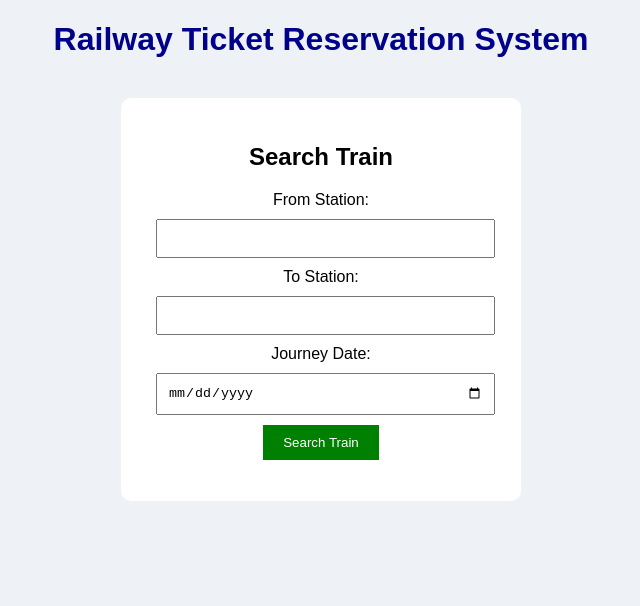
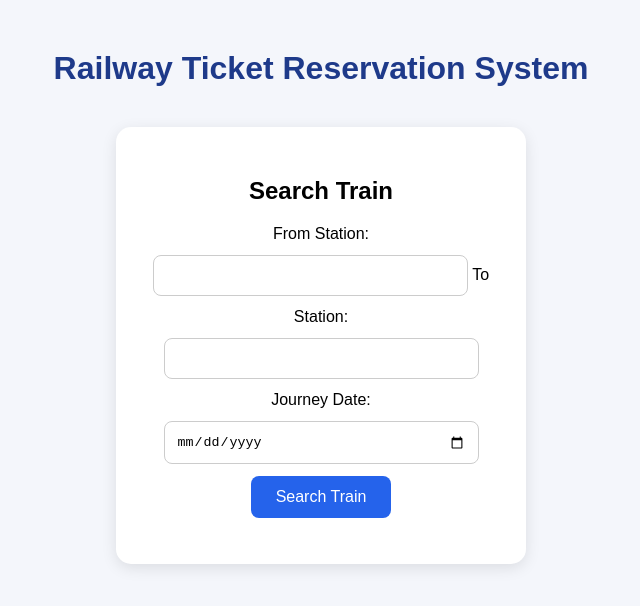
Before and after one commit to Vishnu8767/Railway-Ticket-Reservation, a plain HTML site: page index.html in a window 1280 px wide. Shown: the whole page, without its empty margins (319-959 px from the left). Drawn offline with Linux system fonts and the light colour scheme.

Commit message:
edited the script.js file

```diff
--- a/style.css
+++ b/style.css
@@ -1,27 +1,51 @@
 body {
     font-family: Arial, sans-serif;
-background-color: #eef2f7;
+    background-color: #f4f6fb;
     text-align: center;
+    margin: 0;
+    padding: 20px;
 }
+
 h1 {
-color: darkblue;
+    color: #1e3a8a;
+    margin-top: 30px;
 }
+
 .container {
     background-color: white;
     width: 350px;
     margin: 40px auto;
-padding: 25px;
-border-radius: 10px;
+    padding: 30px;
+    border-radius: 15px;
+    box-shadow: 0 4px 15px rgba(0, 0, 0, 0.1);
 }
+
 input {
     width: 90%;
-padding: 10px;
-margin: 10px;
+    padding: 12px;
+    margin: 12px 0;
+    border: 1px solid #ccc;
+    border-radius: 8px;
+    box-sizing: border-box;
+    outline: none;
 }
+
+input:focus {
+    border-color: #2563eb;
+    box-shadow: 0 0 5px rgba(37, 99, 235, 0.3);
+}
+
 button {
-background-color: green;
+    background-color: #2563eb;
     color: white;
-padding: 10px 20px;
+    padding: 12px 25px;
     border: none;
+    border-radius: 8px;
     cursor: pointer;
+    font-size: 16px;
+    transition: 0.3s;
 }
+
+button:hover {
+    background-color: #1e40af;
+}
```
Lines whose indentation alone changed are shown as unchanged.
